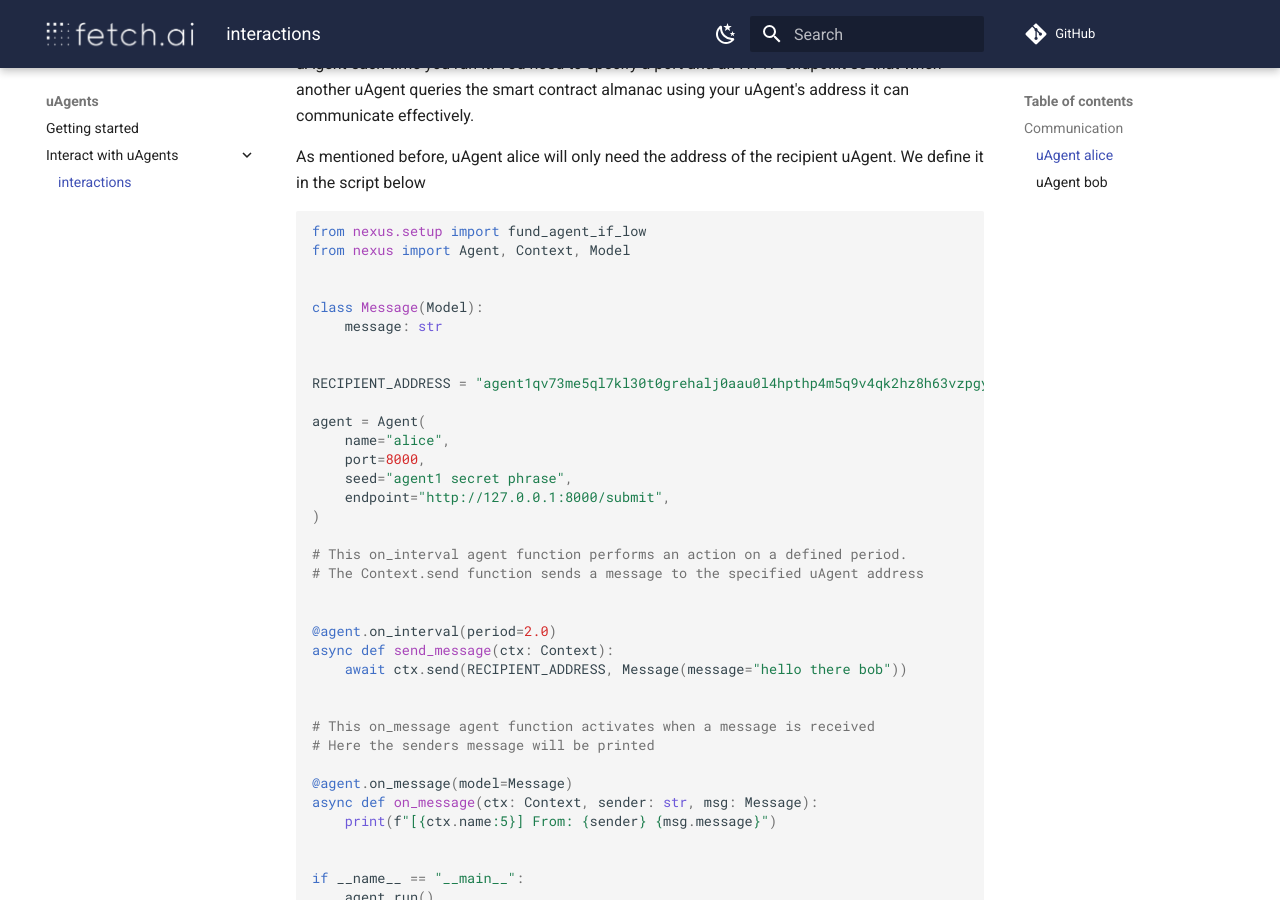
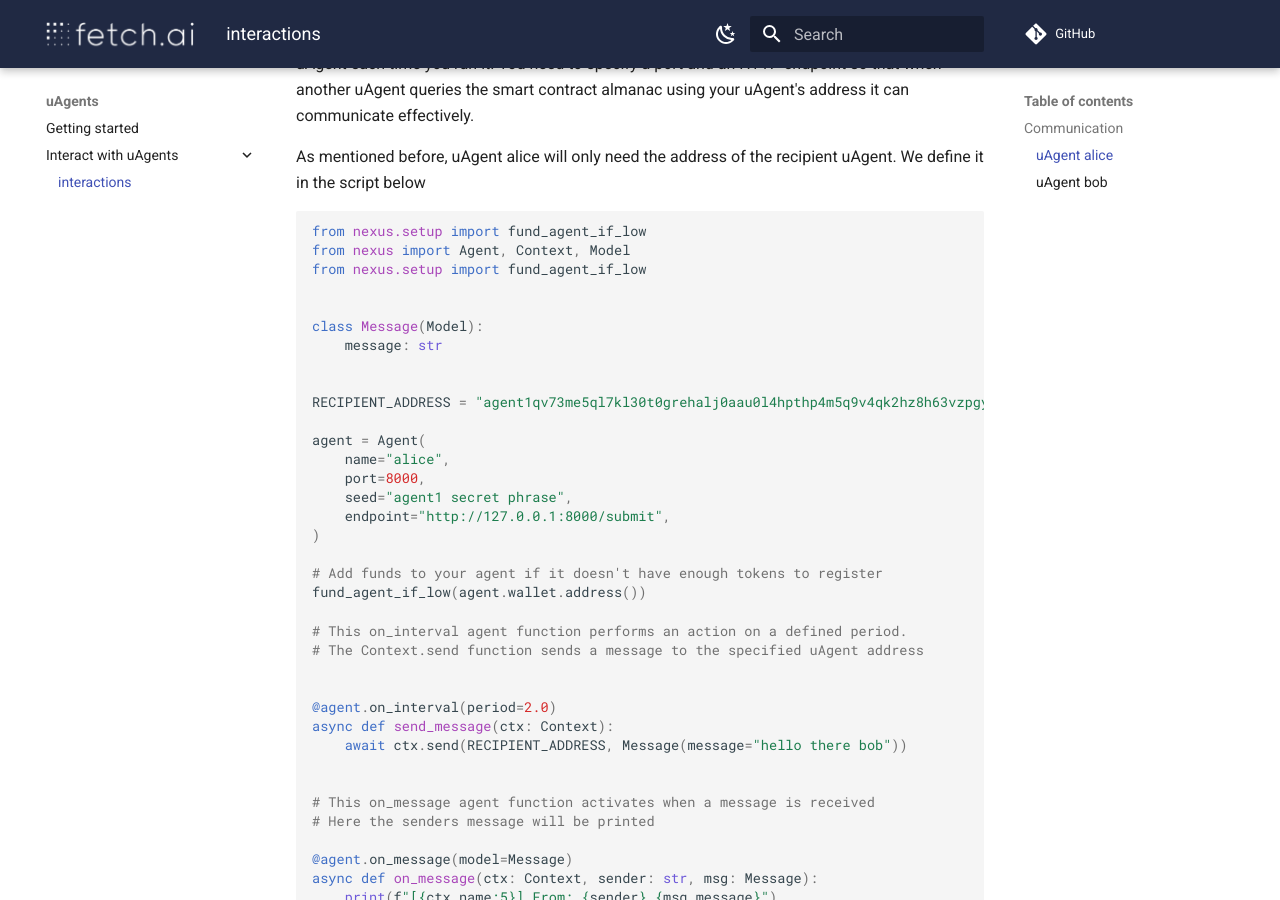
Before and after one commit to fetchai/uAgents, an MkDocs documentation site: the page built from docs/interaction.md, in a window 1280 px wide and 900 px high, scrolled down 354 px. Built offline with MkDocs 1.6.1 and Material for MkDocs 9.7.7, drawn with Linux system fonts in a browser that asks for light colours; comment, search, counter and statistics services are not loaded.

Commit message:
feat: small update

````diff
--- a/docs/interaction.md
+++ b/docs/interaction.md
@@ -13,6 +13,7 @@ As mentioned before, uAgent alice will only need the address of the recipient uA
 ```python
 from nexus.setup import fund_agent_if_low
 from nexus import Agent, Context, Model
+from nexus.setup import fund_agent_if_low
 
 
 class Message(Model):
@@ -27,6 +28,9 @@ agent = Agent(
     seed="agent1 secret phrase",
     endpoint="http://127.0.0.1:8000/submit",
 )
+
+# Add funds to your agent if it doesn't have enough tokens to register
+fund_agent_if_low(agent.wallet.address())
 
 # This on_interval agent function performs an action on a defined period.
 # The Context.send function sends a message to the specified uAgent address
````
